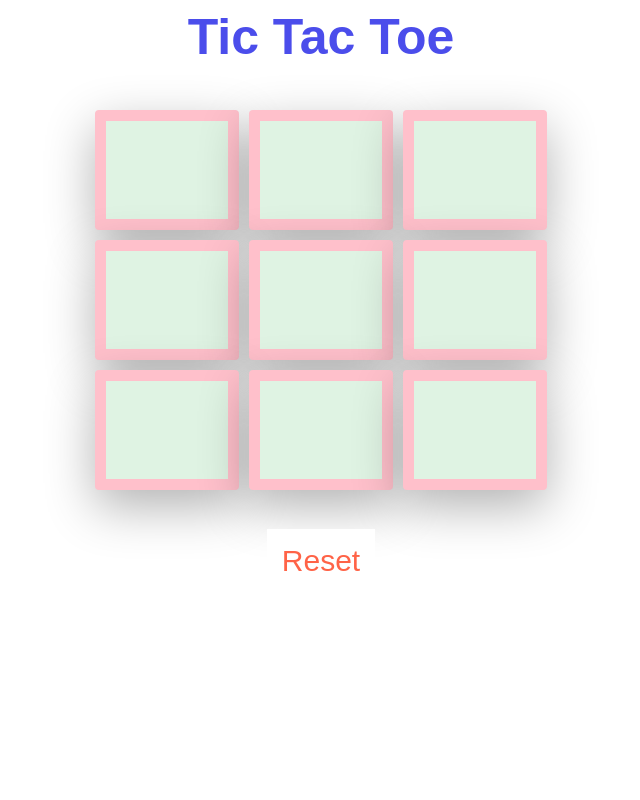
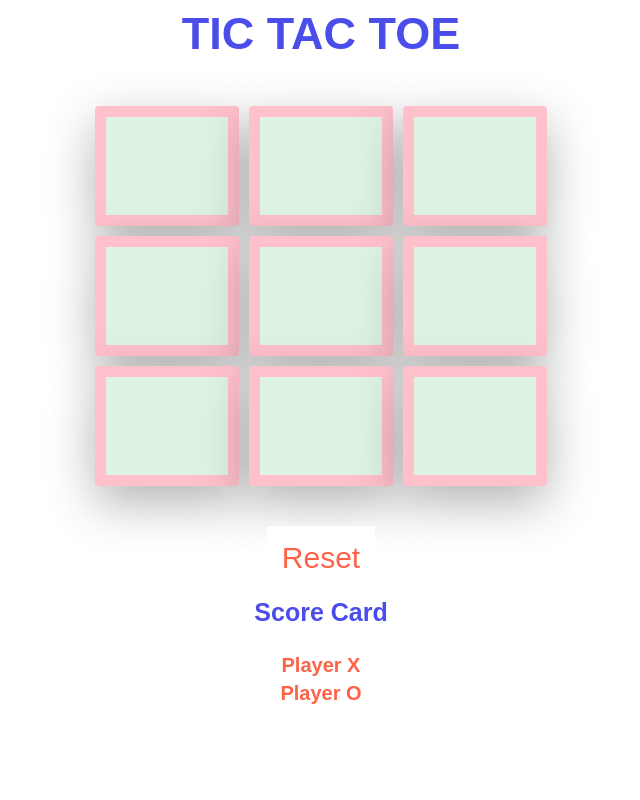
Before and after one commit to Patience-Fuglo/Tic-Tac-Toe-Game, a PHP site: page / in a window 1280 px wide. Shown: the whole page, without its empty margins (319-959 px from the left). Run offline with PHP 8.4, Linux system fonts and the light colour scheme.

Commit message:
Game Complete

```diff
--- a/index.html
+++ b/index.html
@@ -1,12 +1,13 @@
 <html>
     <head>
-        <title>Tic Tac Toe</title>
         <link rel="stylesheet" href="style.css">
        <script src="https://ajax.googleapis.com/ajax/libs/jquery/3.3.1/jquery.min.js"></script>
-        <script src="script.js"></script>
+       <script src="script.js"></script>
     </head>
     <body>
-        <h1>Tic Tac Toe</h1>
+      <div class="title">TIC TAC TOE</div><br><br><br>
+      <br>
+      <br>
         <table>
             <tr>
                 <td id="r1c1" onclick="cellClicked(this)"></td>
@@ -29,11 +30,11 @@
                 <source src="failure3.mp3" type="audio/mpeg">
                 <audio id="winAudio" onclick="playAudio()">
                   <source src="startGame.mp3" type="audio/mpeg">
-                  <audio id="defaultAudio" onclick="playAudio()">
-                    <source src="goal2.mp3" type="audio/mpeg">
         </table>
-        <br>
-      <div class='wrapper'>
         <button onclick="reset()">Reset</button>
+        <h1>Score Card</h1>
+       <div id="x_score">Player X</div>
+       <div id="o_score">Player O</div>
+
     </body>
 </html>
--- a/script.js
+++ b/script.js
@@ -3,6 +3,11 @@ var turn = "X";
 var win = false;
 var count = 0;
 
+// Declare variable to keep scores
+let scoreKeeper = {
+    X: 0,
+    O: 0
+}
 
 
 //function to check if there is a tie
@@ -14,6 +19,18 @@ function checkTie() {
         reset();
     }
 }
+
+//funtion to play sound when there is no winner
+function checkTie() {
+    if (count == 9 && win == false) {
+        let audio = document.getElementById("failureAudio");
+        audio.play();
+        alert("Tie!");
+        reset();
+    }
+}
+
+
 
 
   //function to change the turn
@@ -150,8 +167,16 @@ function checkWinner() {
   }
   if (win) {
     let audio = document.getElementById("winAudio");
-  audio.play();
+    audio.play();
       alert("Player " + turn + " wins!");
+
+      // Update scorekeeper with the new win
+      scoreKeeper[turn] = scoreKeeper[turn] + 1;
+      //update UI
+      let x_score = document.getElementById("x_score");
+      let o_score = document.getElementById("o_score");
+      x_score.innerHTML = `Player X: ${scoreKeeper["X"]}`;
+      o_score.innerHTML = `Player O: ${scoreKeeper["O"]}`;
       reset();
   }
 }
--- a/style.css
+++ b/style.css
@@ -1,18 +1,14 @@
-
 @import url('https://fonts.googleapis.com/css2?family=Poppins:wght@300&display=swap');
 
-
-
-
    html {
-      font-family: sans-serif;
+       font-family: 'Montserrat', sans-serif;
        text-align: center;
    }
 
    body {
      color: #4B4DEB;
-    font-size: 25px;
-
+     font-size: 45px;
+     font-weight: bold;
 
    }
    table {
@@ -24,7 +20,7 @@
        align-items: center;
        border-collapse: separate;
        border-spacing: 10px;
-
+       margin-top:-14em;
    }
 
    td {
@@ -39,23 +35,7 @@
        align-items: center;
        border-radius: 4px;
        box-shadow: rgba(0, 0, 0, 0.3) 0px 17px 50px;
-      margin: 50px auto;
-
    }
-  x, o {
-   font-family: 'arial';
-   font-size: 70px;
-   position: absolute;
-  }
-
-  x {
-    color: tomato;
-  }
-
-  o {
-    color: #33DBFF;
-  }
-
 
    td:hover {
      background-color: rgba(0,0,0,0);
@@ -63,7 +43,6 @@
      cursor: pointer;
      color: #33DBFF;
      transition: border, color, .5s;
-
    }
 
    td:hover {
@@ -72,7 +51,6 @@
      border: 5px solid pink;
      transition: border, color, .5s;
    }
-
 
    button {
      font-size: 30px;
@@ -83,6 +61,7 @@
      padding: 15px;
      transition: border, color, .5s;
      border: 20px;
+     margin-top:1em;
    }
 
    button:hover {
@@ -96,35 +75,28 @@
      outline: none;
    }
 
-  .wrapper {
-    display: flex;
-    justify-content: center;
-    margin-bottom: 50px;
-
+   h1{
+    font-size: 25px;
+    color:#4B4DEB ;
+    font-family: 'Montserrat', sans-serif;
+    margin-top:0.3em;
+    margin-bottom:0.3em;
   }
 
-  .p1 {
+  #o_score{
+    text-align: center;
+    font-size: 20px;
+    padding-bottom:5px;
     color: tomato;
-    margin-left: 20px;
+    margin-bottom: 10px;
+    font-family: 'Montserrat', sans-serif;
   }
 
-  .p2 {
-    color: #33DBFF;
-    margin-right: 20px;
+  #x_score{
+    text-align: center;
+    font-size: 20px;
+    font-family: 'Shift', sans-serif;
+    padding-top:20px;
+    padding-bottom:5px;
+      color: tomato;
   }
-
-  .p1, .p2 {
-    font-family: 'IBM Plex Sans Condensed', sans-serif;
-    font-family: 'Montserrat', sans-serif;
-    font-size: 20px;
-  }
-
-  .flex {
-    display: flex;
-    flex-direction: row;
-    justify-content: space-between;
-  }
-
- tr > a {
-  display: table-cell;
- }
```
Also changed, not shown: 1 other file. Lines whose indentation alone changed are shown as unchanged.
